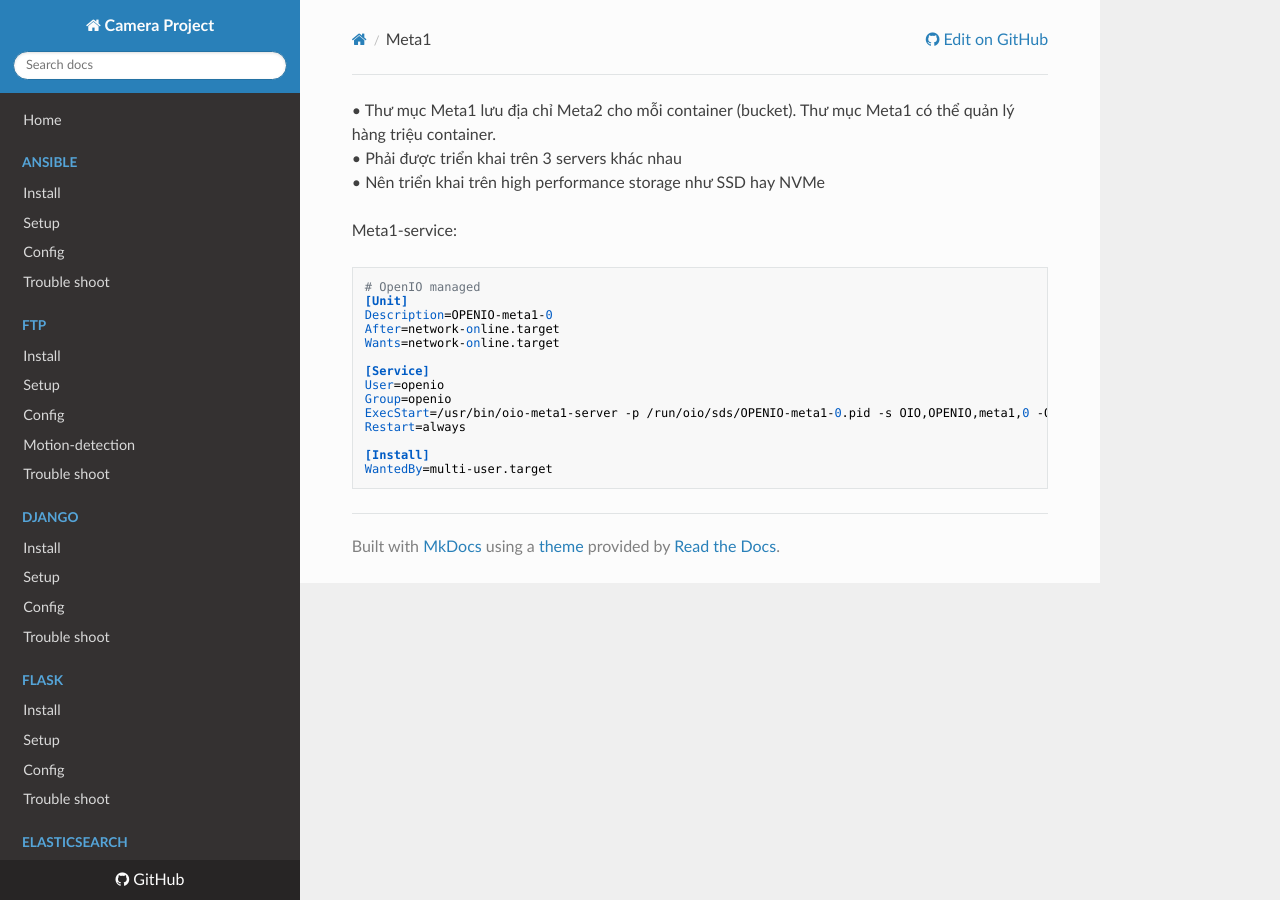
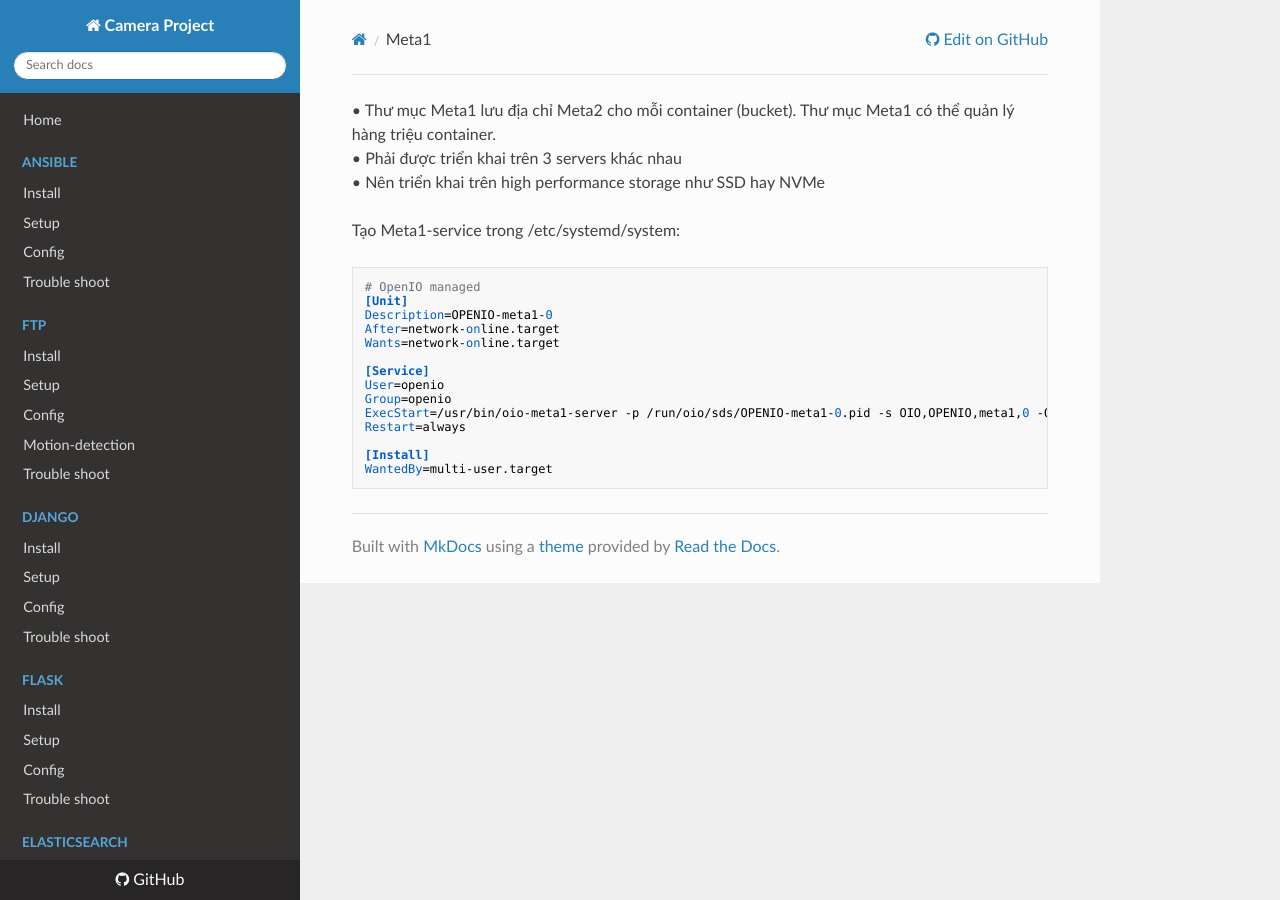
Before and after one commit to rinnerr/camera-docs, an MkDocs documentation site: the page built from docs/openio-sds/directory-services/meta1.md, in a window 1280 px wide. Built offline with MkDocs 1.6.1, drawn with Linux system fonts in a browser that asks for light colours; nearby versions of some CDN libraries.

Commit message:
Update meta1.md

```diff
--- a/docs/openio-sds/directory-services/meta1.md
+++ b/docs/openio-sds/directory-services/meta1.md
@@ -2,7 +2,7 @@
 •   Phải được triển khai trên 3 servers khác nhau
 •	Nên triển khai trên high performance storage như SSD hay NVMe
 
-Meta1-service:
+Tạo Meta1-service trong /etc/systemd/system:
 
     # OpenIO managed
     [Unit]
```
